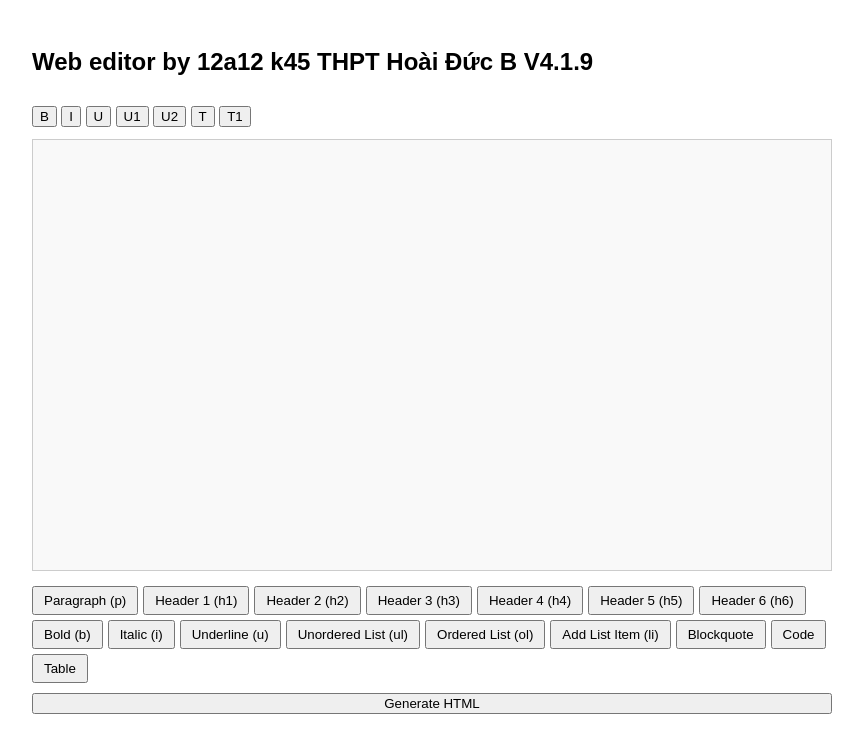
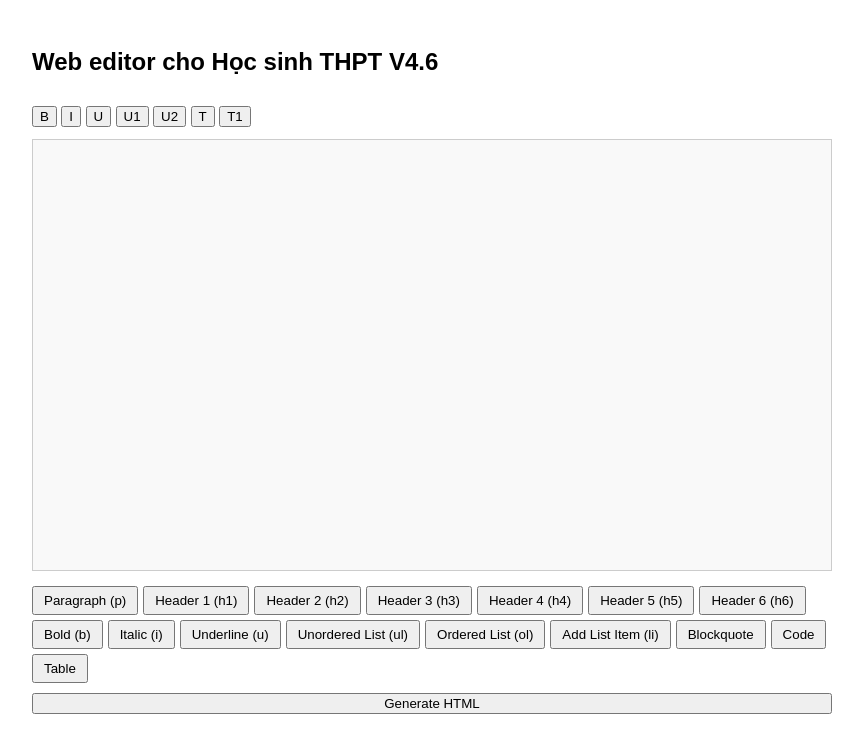
Before and after one commit to server-mode/thpthdbtool.github.io, a plain HTML site: page html.html in a window 1280 px wide. Shown: the top 741 px of the page, without its empty margins (208-1071 px from the left). Drawn offline with Linux system fonts and the light colour scheme.

Commit message:
Update html.html

```diff
--- a/html.html
+++ b/html.html
@@ -100,7 +100,7 @@
 
 <div class="content">
 
-    <h2>Web editor by 12a12 k45 THPT Hoài Đức B V4.1.9</h2>
+    <h2>Web editor cho Học sinh THPT V4.6</h2>
     <div class="format-buttons">
         <button onclick="formatText('bold')">B</button>
         <button onclick="formatText('italic')">I</button>
```
